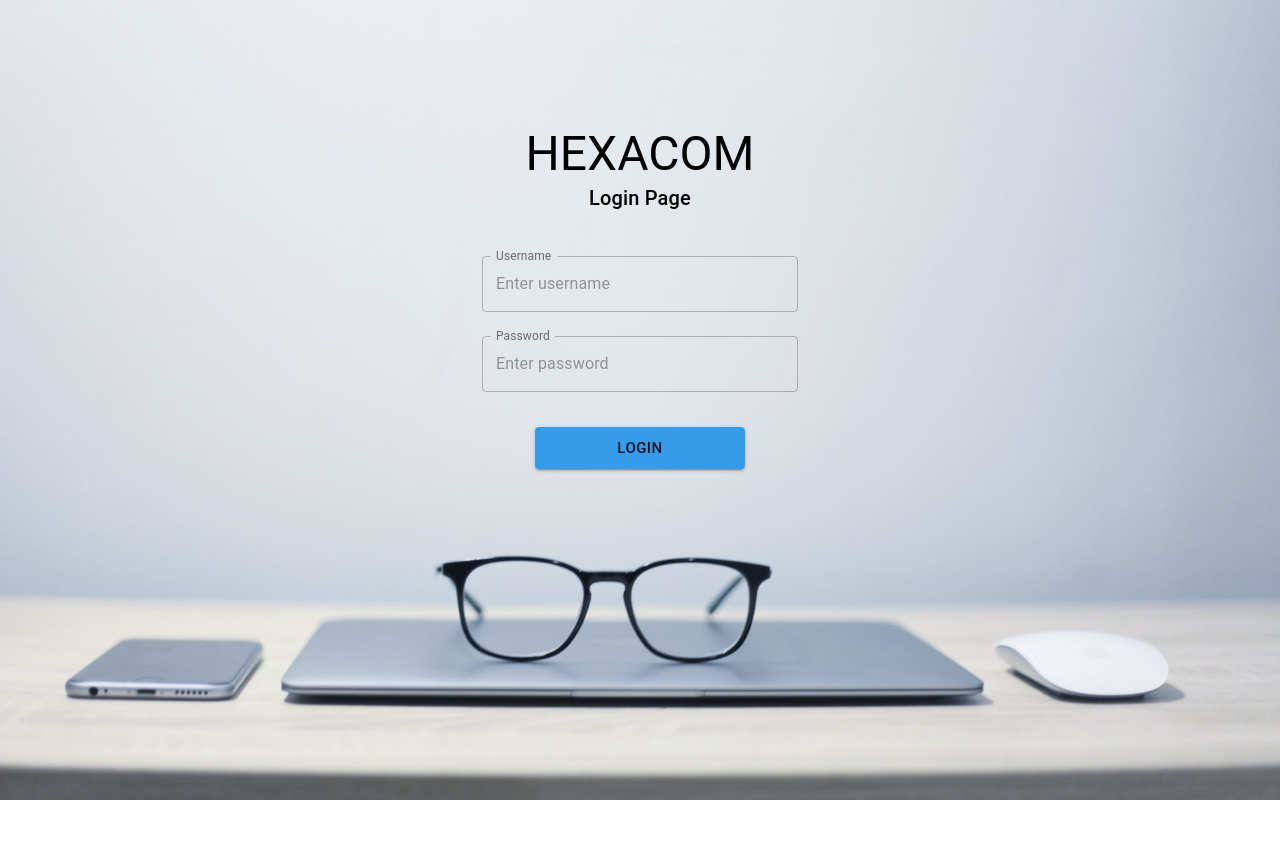
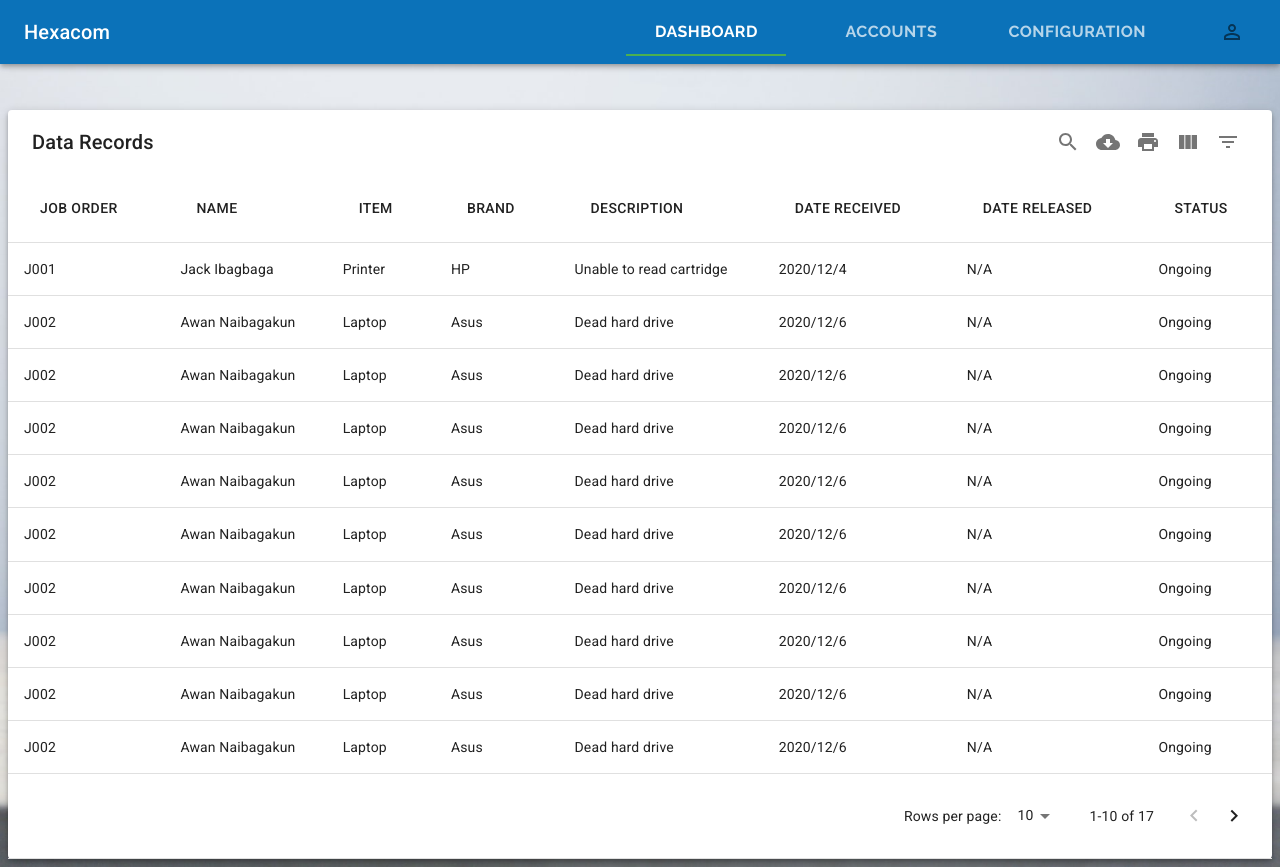
Before and after one commit to RyanAquino/hexacom-frontend, a React (Create React App) app: page / in a window 1280 px wide. Before the commit the page ends 800 px from the top, so only its background shows below. Built offline with nearby package versions, Linux system fonts and the light colour scheme.

Commit message:
HCM-4: Create UI Dashboard for Admin user

```diff
--- a/package.json
+++ b/package.json
@@ -9,6 +9,8 @@
     "@testing-library/jest-dom": "^5.11.6",
     "@testing-library/react": "^11.2.2",
     "@testing-library/user-event": "^12.5.0",
+    "mdbreact": "^5.0.1",
+    "mui-datatables": "^3.7.1",
     "react": "^17.0.1",
     "react-dom": "^17.0.1",
     "react-scripts": "4.0.1",
--- a/public/index.html
+++ b/public/index.html
@@ -1,20 +1,24 @@
 <!DOCTYPE html>
 <html lang="en">
 <head>
-    <meta charset="utf-8" />
-    <link rel="icon" href="%PUBLIC_URL%/images/web.jpg" />
-    <meta name="viewport" content="width=device-width, initial-scale=1" />
-    <meta name="theme-color" content="#000000" />
+    <meta charset="utf-8"/>
+    <link rel="icon" href="%PUBLIC_URL%/images/web.jpg"/>
+    <meta name="viewport" content="width=device-width, initial-scale=1"/>
+    <meta name="theme-color" content="#000000"/>
     <meta
             name="description"
             content="Web site created using create-react-app"
     />
-    <link rel="apple-touch-icon" href="" />
+    <link rel="apple-touch-icon" href=""/>
     <!--
       manifest.json provides metadata used when your web app is installed on a
       user's mobile device or desktop. See https://developers.google.com/web/fundamentals/web-app-manifest/
     -->
-    <link rel="manifest" href="%PUBLIC_URL%/manifest.json" />
+    <link rel="manifest" href="%PUBLIC_URL%/manifest.json"/>
+    <link
+            rel="stylesheet"
+            href="https://fonts.googleapis.com/css?family=Pacifico|Raleway:100,400,400i,700|Roboto:300,400,500,700&display=swap"
+    />
     <!--
       Notice the use of %PUBLIC_URL% in the tags above.
       It will be replaced with the URL of the `public` folder during the build.
@@ -30,6 +34,7 @@
         html {
             min-height: 100%;
         }
+
         .bg {
             background-image: url(/images/loginPage.jpg);
             height: 100%;
--- a/src/components/App.js
+++ b/src/components/App.js
@@ -1,13 +1,14 @@
 import React from 'react';
 import { ThemeProvider } from '@material-ui/styles';
 import theme from './ui/Theme';
-import LoginPage from './ui/loginPage';
+import AdminDashboard from './ui/admin-dashboard';
+// import LoginPage from './ui/loginPage';
 
 function App() {
   return (
     <ThemeProvider theme={theme}>
-      <div style={{}}>
-        <LoginPage />
+      <div>
+        <AdminDashboard />
       </div>
     </ThemeProvider>
   );
--- a/src/components/ui/Theme.js
+++ b/src/components/ui/Theme.js
@@ -4,7 +4,7 @@ import green from '@material-ui/core/colors/green';
 const theme = createMuiTheme({
   palette: {
     primary: {
-      main: '#349ceb',
+      main: '#0B72B9',
     },
     secondary: {
       main: green[500],
--- /dev/null
+++ b/src/components/ui/admin-dashboard.js
@@ -0,0 +1,272 @@
+import React from 'react';
+import MUIDataTable from 'mui-datatables';
+import { makeStyles } from '@material-ui/core/styles';
+import Header from './header';
+
+const useStyle = makeStyles(() => ({
+  dataTable: {
+    marginTop: '3%',
+  },
+}));
+
+function AdminDashboard() {
+  const columns = [
+    {
+      name: 'job_order',
+      label: 'Job Order',
+      options: {
+        filter: true,
+        sort: true,
+        sortAscFirst: true,
+      },
+    },
+    {
+      name: 'name',
+      label: 'Name',
+      options: {
+        filter: true,
+        sort: true,
+      },
+    },
+    {
+      name: 'item',
+      label: 'Item',
+      options: {
+        filter: true,
+        sort: true,
+      },
+    },
+    {
+      name: 'brand',
+      label: 'Brand',
+      options: {
+        filter: true,
+        sort: true,
+      },
+    },
+    {
+      name: 'description',
+      label: 'Description',
+      options: {
+        filter: true,
+        sort: true,
+      },
+    },
+    {
+      name: 'date_received',
+      label: 'Date Received',
+      options: {
+        filter: true,
+        sort: true,
+      },
+    },
+    {
+      name: 'date_released',
+      label: 'Date Released',
+      options: {
+        filter: true,
+        sort: true,
+      },
+    },
+    {
+      name: 'status',
+      label: 'Status',
+      options: {
+        filter: true,
+        sort: true,
+      },
+    },
+  ];
+  const data = [
+    {
+      job_order: 'J001',
+      name: 'Jack Ibagbaga',
+      item: 'Printer',
+      brand: 'HP',
+      description: 'Unable to read cartridge',
+      date_received: '2020/12/4',
+      date_released: 'N/A',
+      status: 'Ongoing',
+    },
+    {
+      job_order: 'J002',
+      name: 'Awan Naibagakun',
+      item: 'Laptop',
+      brand: 'Asus',
+      description: 'Dead hard drive',
+      date_received: '2020/12/6',
+      date_released: 'N/A',
+      status: 'Ongoing',
+    },
+    {
+      job_order: 'J002',
+      name: 'Awan Naibagakun',
+      item: 'Laptop',
+      brand: 'Asus',
+      description: 'Dead hard drive',
+      date_received: '2020/12/6',
+      date_released: 'N/A',
+      status: 'Ongoing',
+    },
+    {
+      job_order: 'J002',
+      name: 'Awan Naibagakun',
+      item: 'Laptop',
+      brand: 'Asus',
+      description: 'Dead hard drive',
+      date_received: '2020/12/6',
+      date_released: 'N/A',
+      status: 'Ongoing',
+    },
+    {
+      job_order: 'J002',
+      name: 'Awan Naibagakun',
+      item: 'Laptop',
+      brand: 'Asus',
+      description: 'Dead hard drive',
+      date_received: '2020/12/6',
+      date_released: 'N/A',
+      status: 'Ongoing',
+    },
+    {
+      job_order: 'J002',
+      name: 'Awan Naibagakun',
+      item: 'Laptop',
+      brand: 'Asus',
+      description: 'Dead hard drive',
+      date_received: '2020/12/6',
+      date_released: 'N/A',
+      status: 'Ongoing',
+    },
+    {
+      job_order: 'J002',
+      name: 'Awan Naibagakun',
+      item: 'Laptop',
+      brand: 'Asus',
+      description: 'Dead hard drive',
+      date_received: '2020/12/6',
+      date_released: 'N/A',
+      status: 'Ongoing',
+    },
+    {
+      job_order: 'J002',
+      name: 'Awan Naibagakun',
+      item: 'Laptop',
+      brand: 'Asus',
+      description: 'Dead hard drive',
+      date_received: '2020/12/6',
+      date_released: 'N/A',
+      status: 'Ongoing',
+    },
+    {
+      job_order: 'J002',
+      name: 'Awan Naibagakun',
+      item: 'Laptop',
+      brand: 'Asus',
+      description: 'Dead hard drive',
+      date_received: '2020/12/6',
+      date_released: 'N/A',
+      status: 'Ongoing',
+    },
+    {
+      job_order: 'J002',
+      name: 'Awan Naibagakun',
+      item: 'Laptop',
+      brand: 'Asus',
+      description: 'Dead hard drive',
+      date_received: '2020/12/6',
+      date_released: 'N/A',
+      status: 'Ongoing',
+    },
+    {
+      job_order: 'J002',
+      name: 'Awan Naibagakun',
+      item: 'Laptop',
+      brand: 'Asus',
+      description: 'Dead hard drive',
+      date_received: '2020/12/6',
+      date_released: 'N/A',
+      status: 'Ongoing',
+    },
+    {
+      job_order: 'J002',
+      name: 'Awan Naibagakun',
+      item: 'Laptop',
+      brand: 'Asus',
+      description: 'Dead hard drive',
+      date_received: '2020/12/6',
+      date_released: 'N/A',
+      status: 'Ongoing',
+    },
+    {
+      job_order: 'J002',
+      name: 'Awan Naibagakun',
+      item: 'Laptop',
+      brand: 'Asus',
+      description: 'Dead hard drive',
+      date_received: '2020/12/6',
+      date_released: 'N/A',
+      status: 'Ongoing',
+    },
+    {
+      job_order: 'J002',
+      name: 'Awan Naibagakun',
+      item: 'Laptop',
+      brand: 'Asus',
+      description: 'Dead hard drive',
+      date_received: '2020/12/6',
+      date_released: 'N/A',
+      status: 'Ongoing',
+    },
+    {
+      job_order: 'J002',
+      name: 'Awan Naibagakun',
+      item: 'Laptop',
+      brand: 'Asus',
+      description: 'Dead hard drive',
+      date_received: '2020/12/6',
+      date_released: 'N/A',
+      status: 'Ongoing',
+    },
+    {
+      job_order: 'J002',
+      name: 'Awan Naibagakun',
+      item: 'Laptop',
+      brand: 'Asus',
+      description: 'Dead hard drive',
+      date_received: '2020/12/6',
+      date_released: 'N/A',
+      status: 'Ongoing',
+    },
+    {
+      job_order: 'J002',
+      name: 'Awan Naibagakun',
+      item: 'Laptop',
+      brand: 'Asus',
+      description: 'Dead hard drive',
+      date_received: '2020/12/6',
+      date_released: 'N/A',
+      status: 'Ongoing',
+    },
+  ];
+
+  const options = {
+    selectableRows: false,
+  };
+  const classes = useStyle();
+  return (
+    <>
+      <Header />
+      <div className={classes.dataTable}>
+        <MUIDataTable
+          title=" Data Records "
+          data={data}
+          columns={columns}
+          options={options}
+        />
+      </div>
+    </>
+  );
+}
+
+export default AdminDashboard;
--- a/src/components/ui/header.js
+++ b/src/components/ui/header.js
@@ -1,8 +1,50 @@
-import React from 'react';
+import React, { useState } from 'react';
 import { makeStyles } from '@material-ui/core/styles';
 import AppBar from '@material-ui/core/AppBar';
 import Toolbar from '@material-ui/core/Toolbar';
 import Typography from '@material-ui/core/Typography';
+import Tab from '@material-ui/core/Tab';
+import Tabs from '@material-ui/core/Tabs';
+import PermIdentityIcon from '@material-ui/icons/PermIdentity';
+import { IconButton } from '@material-ui/core';
+import withStyles from '@material-ui/core/styles/withStyles';
+import MenuItem from '@material-ui/core/MenuItem';
+import ListItemIcon from '@material-ui/core/ListItemIcon';
+import ListItemText from '@material-ui/core/ListItemText';
+import Menu from '@material-ui/core/Menu';
+import AccountCircleIcon from '@material-ui/icons/AccountCircle';
+import ExitToAppIcon from '@material-ui/icons/ExitToApp';
+
+const StyledMenu = withStyles({
+  paper: {
+    border: '1px solid #d3d4d5',
+  },
+})((props) => (
+  <Menu
+    elevation={0}
+    getContentAnchorEl={null}
+    anchorOrigin={{
+      vertical: 'bottom',
+      horizontal: 'center',
+    }}
+    transformOrigin={{
+      vertical: 'top',
+      horizontal: 'center',
+    }}
+    /* eslint-disable-next-line react/jsx-props-no-spreading */
+    {...props}
+  />
+));
+const StyledMenuItem = withStyles((theme) => ({
+  root: {
+    '&:focus': {
+      backgroundColor: theme.palette.primary.main,
+      '& .MuiListItemIcon-root, & .MuiListItemText-primary': {
+        color: theme.palette.common.white,
+      },
+    },
+  },
+}))(MenuItem);
 
 const useStyles = makeStyles((theme) => ({
   root: {
@@ -14,10 +56,32 @@ const useStyles = makeStyles((theme) => ({
   toolbarMargin: {
     ...theme.mixins.toolbar,
   },
+  tabContainer: {
+    marginLeft: 'auto',
+    marginRight: '50px',
+  },
+  tab: {
+    fontFamily: 'Raleway',
+    fontWeight: 700,
+    fontSize: '1rem',
+    marginLeft: '25px',
+  },
 }));
 
 function Header() {
   const classes = useStyles();
+  const [anchorEl, setAnchorEl] = React.useState(null);
+
+  const handleClick = (event) => {
+    setAnchorEl(event.currentTarget);
+  };
+  const [value, setValue] = useState(0);
+  const handleClose = () => {
+    setAnchorEl(null);
+  };
+  const changeNavigation = (e, v) => {
+    setValue(v);
+  };
   return (
     <>
       <div className={classes.root}>
@@ -26,6 +90,34 @@ function Header() {
             <Typography variant="h6" color="inherit">
               Hexacom
             </Typography>
+            <Tabs value={value} onChange={changeNavigation} className={classes.tabContainer}>
+              <Tab className={classes.tab} label="Dashboard" />
+              <Tab className={classes.tab} label="Accounts" />
+              <Tab className={classes.tab} label="Configuration" />
+            </Tabs>
+            <IconButton>
+              <PermIdentityIcon onClick={handleClick} />
+            </IconButton>
+            <StyledMenu
+              id="customized-menu"
+              anchorEl={anchorEl}
+              keepMounted
+              open={Boolean(anchorEl)}
+              onClose={handleClose}
+            >
+              <StyledMenuItem>
+                <ListItemIcon>
+                  <AccountCircleIcon />
+                </ListItemIcon>
+                <ListItemText primary="Account" />
+              </StyledMenuItem>
+              <StyledMenuItem>
+                <ListItemIcon>
+                  <ExitToAppIcon />
+                </ListItemIcon>
+                <ListItemText primary="Logout" />
+              </StyledMenuItem>
+            </StyledMenu>
           </Toolbar>
         </AppBar>
         <div className={classes.toolbarMargin} />
```
Also changed, not shown: 1 other file (tests, documents, lock files or other folders). Lines whose indentation alone changed are shown as unchanged.
